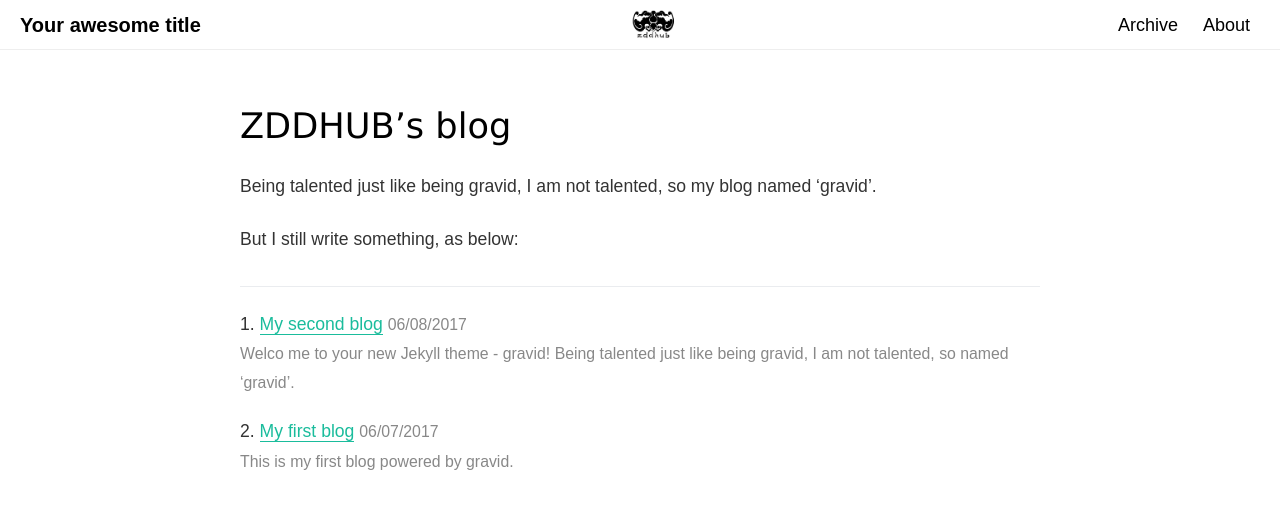
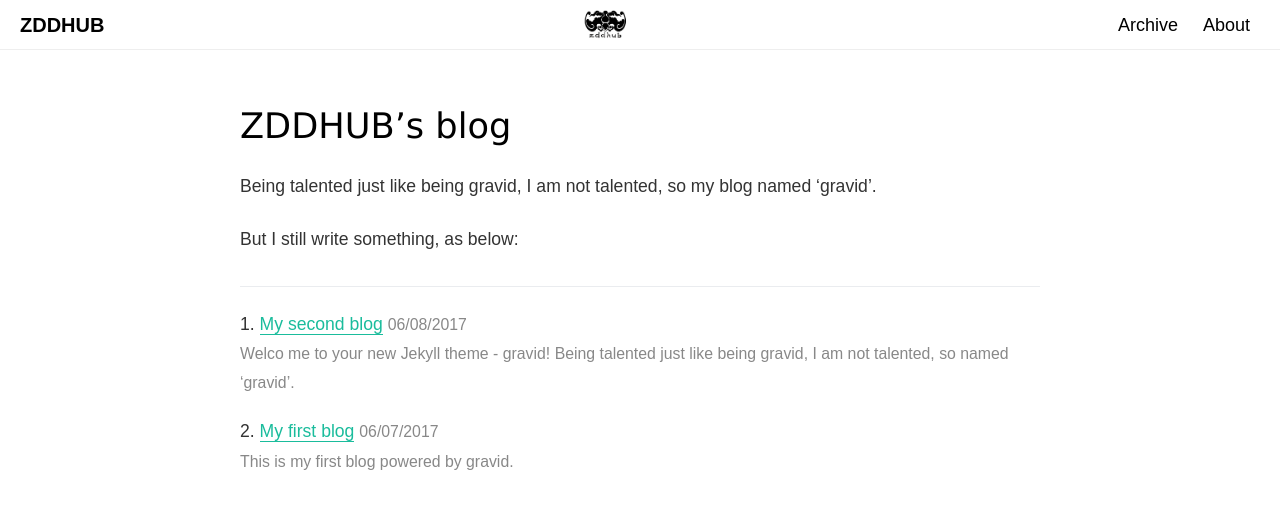
Before and after one commit to zddhub/gravid, a Jekyll site: the page built from index.md, in a window 1280 px wide. Shown: the top 509 px of the page. Built offline with Jekyll 4.4.1, drawn with Linux system fonts in a browser that asks for light colours; our own code applies the rules of GitHub Pages for plain Markdown files.

Commit message:
add slogan in title

```diff
--- a/_config.yml
+++ b/_config.yml
@@ -1,5 +1,5 @@
-title: Your awesome title
-tagline: Just for fun
+title: ZDDHUB
+slogan: Just for fun
 author: GitHub User
 email: your-email@domain.com
 description: > # this means to ignore newlines until "baseurl:"
--- a/_includes/head.html
+++ b/_includes/head.html
@@ -5,6 +5,7 @@
 
   <title>
     {% if page.title %}{{ page.title | escape }}{% else %}{{ site.title | escape }}{% endif %}
+    {% if site.slogan and page.url == '/' %} | {{ site.slogan | escape }}{% endif %}
   </title>
   <meta name="description" content="{{ page.excerpt | default: site.description | strip_html | normalize_whitespace | truncate: 160 | escape }}">
 
```
Also changed, not shown: 1 other file.
